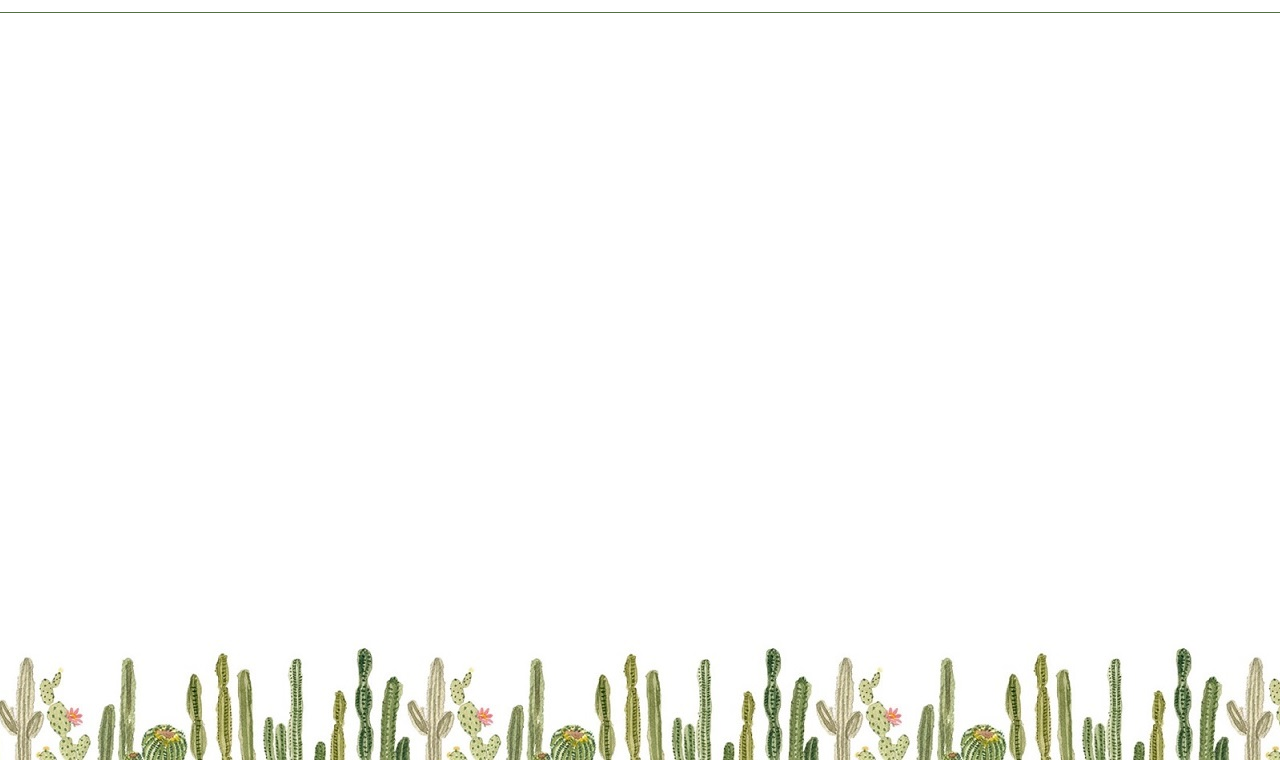
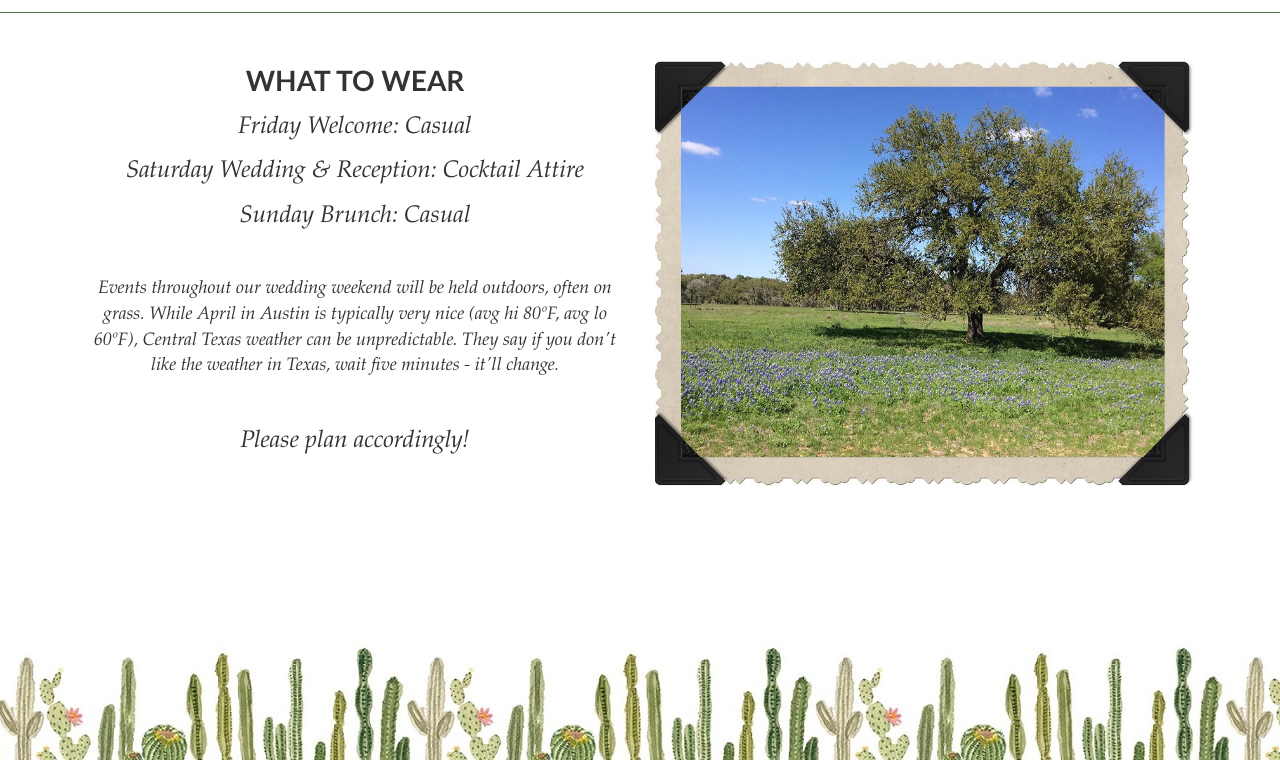
Before and after one commit to jniegon/ayj, a plain HTML site: page en/wear.html in a window 1280 px wide. Shown: the part 40-800 px from the top of the page. Drawn offline with Linux system fonts and the light colour scheme.

Commit message:
new sections

```diff
--- a/en/wear.html
+++ b/en/wear.html
@@ -88,10 +88,21 @@
     <!-- Page Content -->
     <div class="container cactus-baskerville">
 
-        <div class="row">
+        <div class="col-md-6 col-sm-12" style="padding-top:50px;">
 
-        </div>
-        <!-- /.row -->
+		    <p class="text-center cactus-futura" style="font-size: 28px;"><strong>WHAT TO WEAR</strong></p>
+			<p class="text-center cactus-baskerville" style="font-size: 24px;">Friday Welcome: Casual</p>
+			<p class="text-center cactus-baskerville" style="font-size: 24px;">Saturday Wedding & Reception: Cocktail Attire</p>
+			<p class="text-center cactus-baskerville" style="font-size: 24px;">Sunday Brunch: Casual</p></br>
+
+			<p class="text-center cactus-baskerville" style="font-size: 18px;">Events throughout our wedding weekend will be held outdoors, often on grass. While April in Austin is typically very nice (avg hi 80ºF, avg lo 60ºF), Central Texas weather can be unpredictable. They say if you don't like the weather in Texas, wait five minutes - it'll change.</p></br>
+			<p class="text-center cactus-baskerville" style="font-size: 24px;">Please plan accordingly!</p>
+
+		</div>
+
+        <div class="col-md-6 col-sm-12" style="padding-top:50px;">
+		    <img src="../img/meadow.jpg" width="100%"></img>
+		</div>
     </div>
     <!-- /.container -->
   </div>
```
Also changed, not shown: en/other.html (+8 -3 lines), img/breakfastTacos.jpg (added), img/foodtruck.jpg (added), img/meadow.jpg (added).
